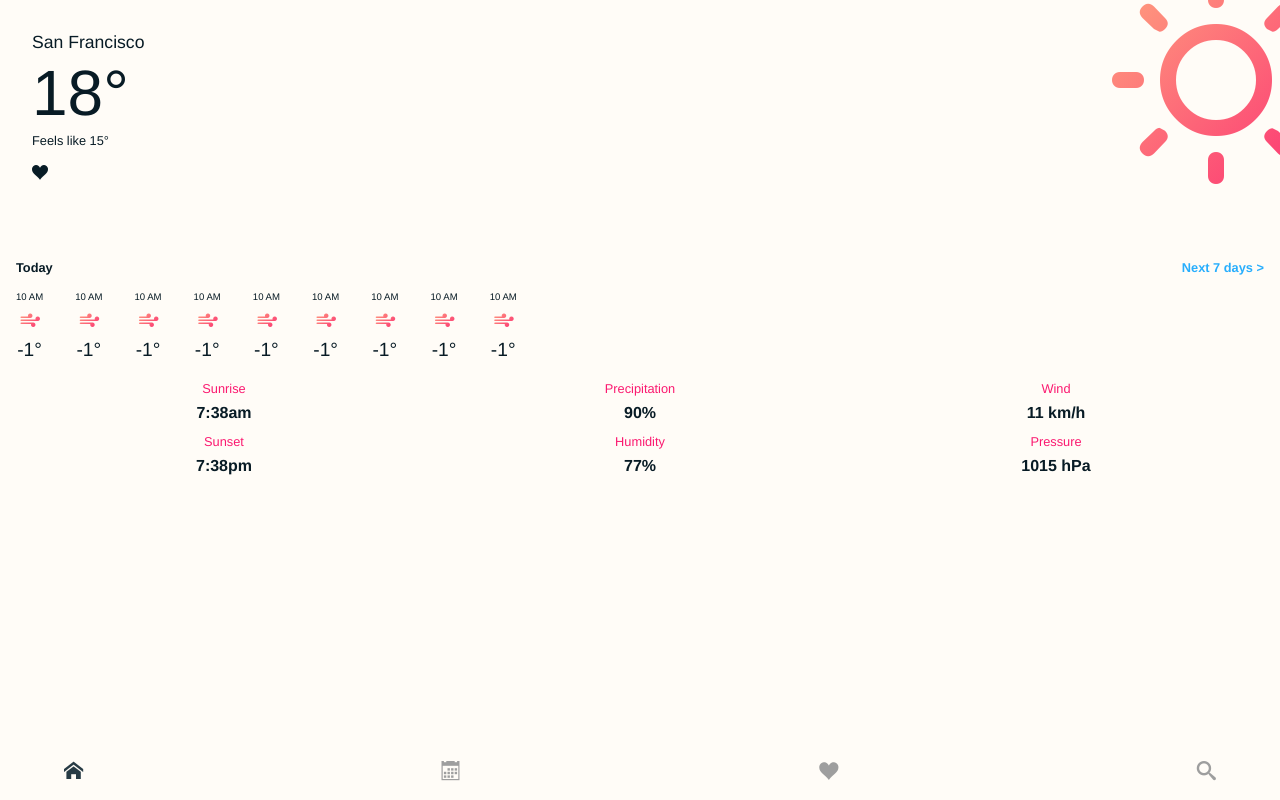
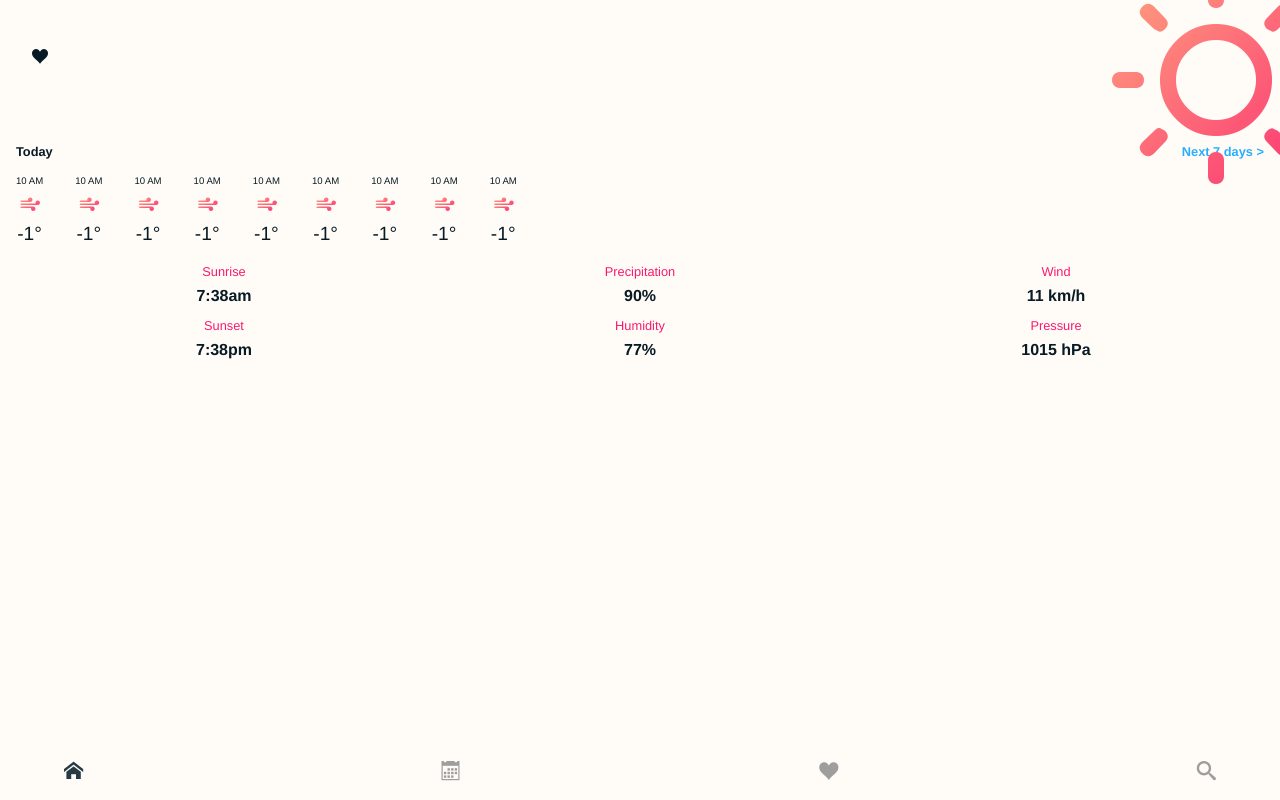
Before and after one commit to wfercanas/Weather, a plain HTML site: page index.html in a window 1280 px wide. Shown: the top 800 px of the page. Drawn offline with Linux system fonts and the light colour scheme; files whose address does not match are found by name.

Commit message:
remove/ hardcoded data in city main weather

```diff
--- a/index.html
+++ b/index.html
@@ -9,15 +9,16 @@
     <link rel="stylesheet" href="./styles/icons-general.css" />
     <link rel="stylesheet" href="./styles/globals.css" />
     <link rel="stylesheet" href="./styles/home.css" />
+    <script src="./src/index.js" type="module" defer></script>
     <title>Weather App</title>
   </head>
   <body class="day">
     <section class="main-data">
       <i class="main-data__icon icon" data-icon="B"></i>
       <div>
-        <p class="main-data__city">San Francisco</p>
-        <p class="main-data__temp">18°</p>
-        <p class="main-data__feelslike">Feels like 15°</p>
+        <p class="main-data__city"></p>
+        <p class="main-data__temp"></p>
+        <p class="main-data__feelslike"></p>
         <i class="main-data__heart icon-heart"></i>
       </div>
     </section>
```
